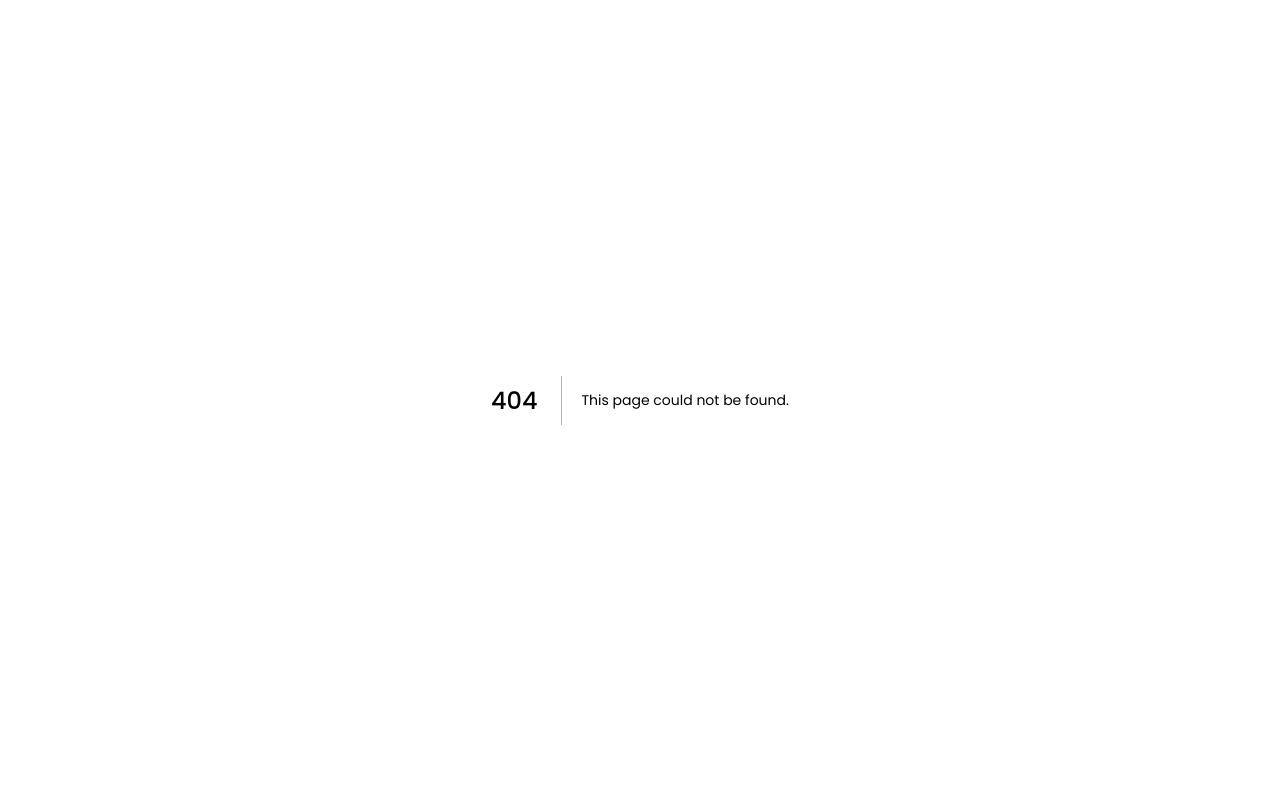
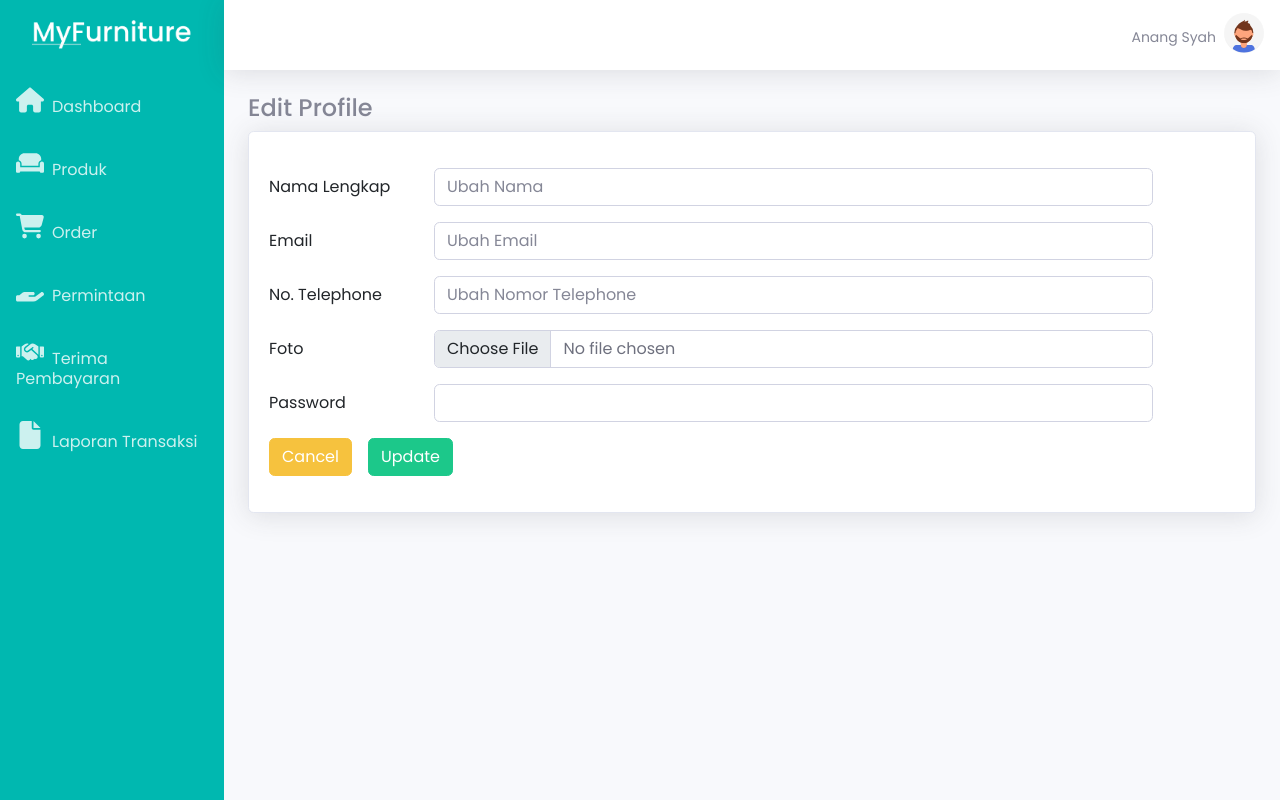
Before and after one commit to Anang20/myFurniiture-Frontend, a Next.js app: page /dashboard/profile/edit_profile in a window 1280 px wide. Before the commit this address had no page. Built offline with nearby package versions, Linux system fonts and the light colour scheme.

Commit message:
FEAT: menambahkan halaman edit profile admin

```diff
--- /dev/null
+++ b/pages/dashboard/profile/edit_profile.js
@@ -0,0 +1,66 @@
+import NavbarAdmin from "../../components/navbar_admin";
+import SidebarAdmin from "../../components/sidebar_admin";
+
+const EditProfileAdmin = () => {
+    return (
+        <>
+        <div id="wrapper">
+            <SidebarAdmin/>
+            <div id="content-wrapper" className="d-flex flex-column">
+                <div id="content">
+                <NavbarAdmin/>
+                <div className="container-fluid">
+                    <h4 className="text-gray-600">Edit Profile</h4>
+                    <div className="card shadow">
+                        <div className="card-body">
+                            <div className="row mb-3">
+                                <div className="col-sm-9">
+                                    <input type="hidden" className="form-control" name="id_user" required readOnly/>
+                                </div>
+                            </div>
+                            <div className="row mb-3">
+                                <label htmlFor="nama_lengkap" className="col-sm-2 col-form-label">Nama Lengkap</label>
+                                <div className="col-sm-9">
+                                    <input type="text" className="form-control" name="nama_lengkap" placeholder="Ubah Nama" required/>
+                                </div>
+                            </div>
+                            <div className="row mb-3">
+                                <label htmlFor="email" className="col-sm-2 col-form-label">Email</label>
+                                <div className="col-sm-9">
+                                    <input type="email" className="form-control" name="email" placeholder="Ubah Email" required/>
+                                </div>
+                            </div>
+                            <div className="row mb-3">
+                                <label htmlFor="no_telp" className="col-sm-2 col-form-label">No. Telephone</label>
+                                <div className="col-sm-9">
+                                    <input type="number" className="form-control" name="no_telp" placeholder="Ubah Nomor Telephone" required/>
+                                </div>
+                            </div>
+                            <div className="row mb-3">
+                                <label htmlFor="foto" className="col-sm-2 col-form-label">Foto</label>
+                                <div className="col-sm-9">
+                                    <input type="file" className="form-control" name="foto" required/>
+                                </div>
+                            </div>
+                            <div className="row mb-3">
+                                <label htmlFor="password" className="col-sm-2 col-form-label">Password</label>
+                                <div className="col-sm-9">
+                                    <input type="password" className="form-control" name="password" required/>
+                                </div>
+                            </div>
+                            <div className="row mb-3">
+                                <div className="col-sm-5">
+                                    <a href="#" className="btn btn-warning mr-3">Cancel</a>
+                                    <button type="submit" className="btn btn-success">Update</button>
+                                </div>
+                            </div>
+                        </div>
+                    </div>
+                </div>
+            </div>
+        </div>
+    </div>
+    </>
+    )
+}
+export default EditProfileAdmin;
```
